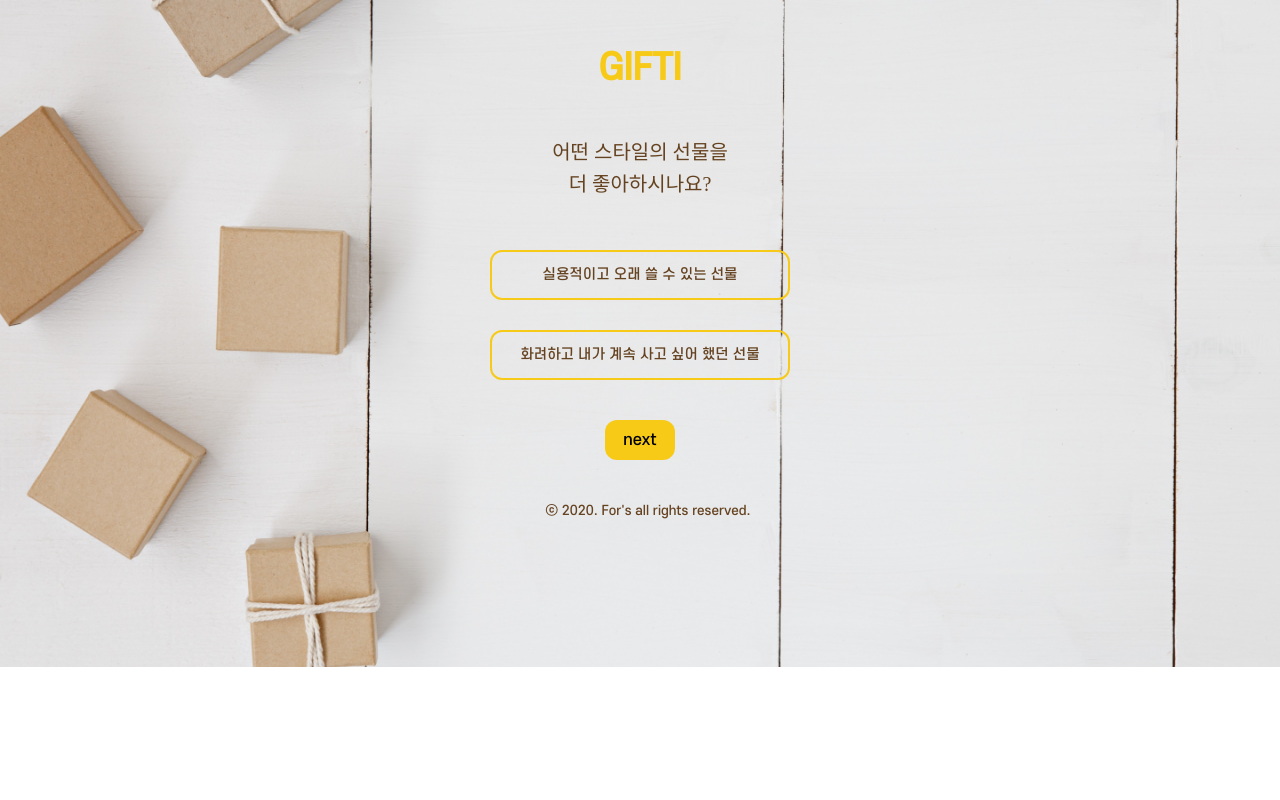
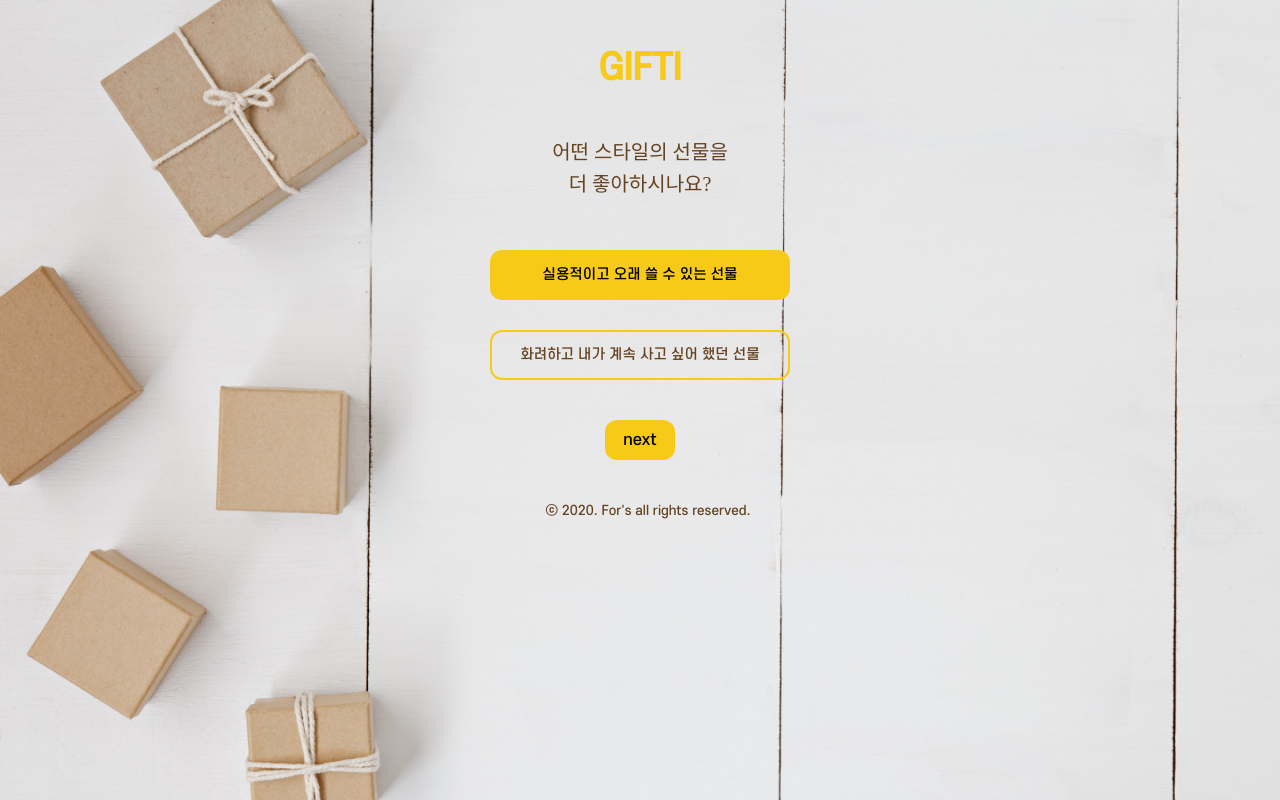
Before and after one commit to For-s/GIFTI, a website: page GIFTI/views/q1.html in a window 1280 px wide. Both pictures are taken after a click on the button "실용적이고 오래 쓸 수 있는 선물". Drawn offline with Linux system fonts and the light colour scheme; files that its build step writes are made by us from their sources; files whose address does not match are found by name; a web font is replaced by a local one.

Commit message:
버튼 클릭시 색상 유지

```diff
--- a/GIFTI/public/CSS/style.css
+++ b/GIFTI/public/CSS/style.css
@@ -9,10 +9,11 @@
 body {
     font-family:fontLight;
     background-image:url("../img/background.jpg");
-    background-repeat:no-repeat;
+    min-height:100%;
+    background-position:center center;
     background-size:cover;
-    background-position:left;
-    min-height: 100%;
+    background-attachment:fixed;
+
 }
 .finalQ {
     font-size: 20px;
@@ -183,6 +184,18 @@ button.animated-button.thar-three:hover {
     -moz-transition: all 0.4s;
     transition: all 0.4s;
 }
+
+button.animated-button.thar-three:active {
+    transform:translateY(4px);
+}
+
+button.animated-button.thar-three:focus{
+    background-color : #F7CA18;
+    color:black;
+    outline:none !important ;
+}
+
+
 .shaking {
     animation: shake 0.82s cubic-bezier(.36,.07,.19,.97) both;
     transform: translate3d(0, 0, 0);
```
